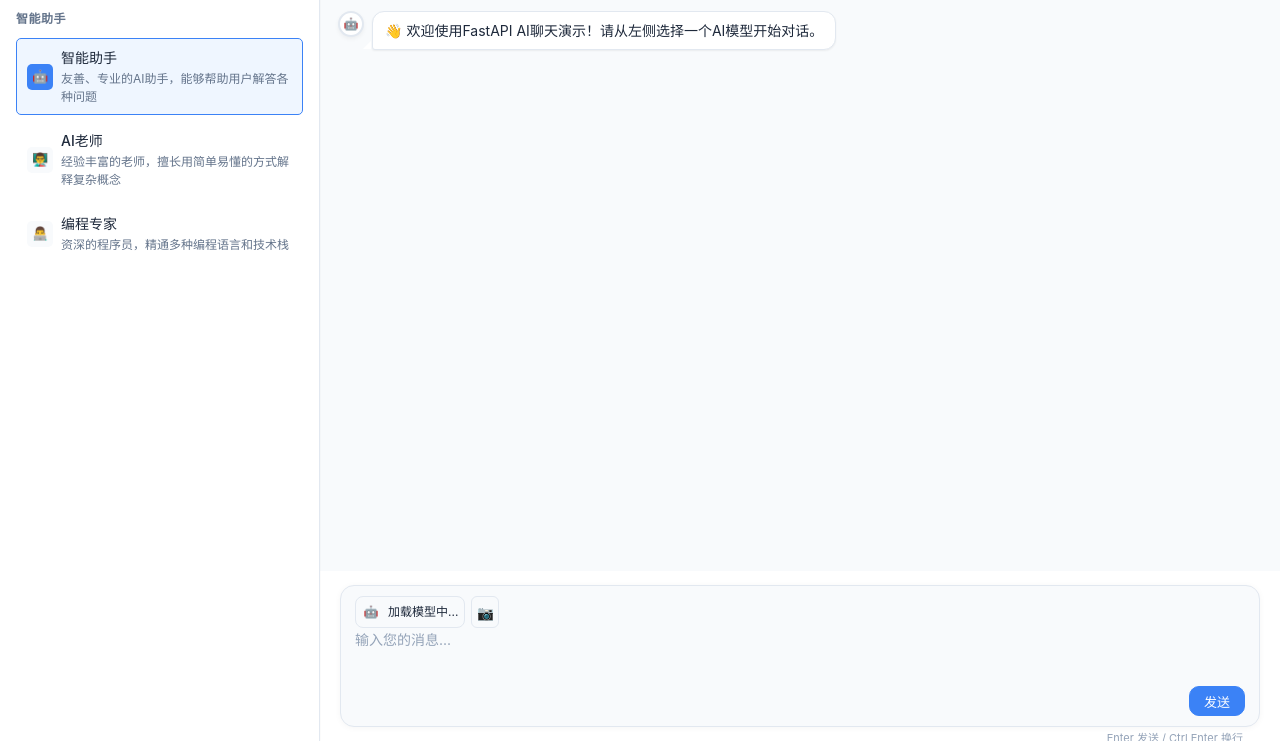
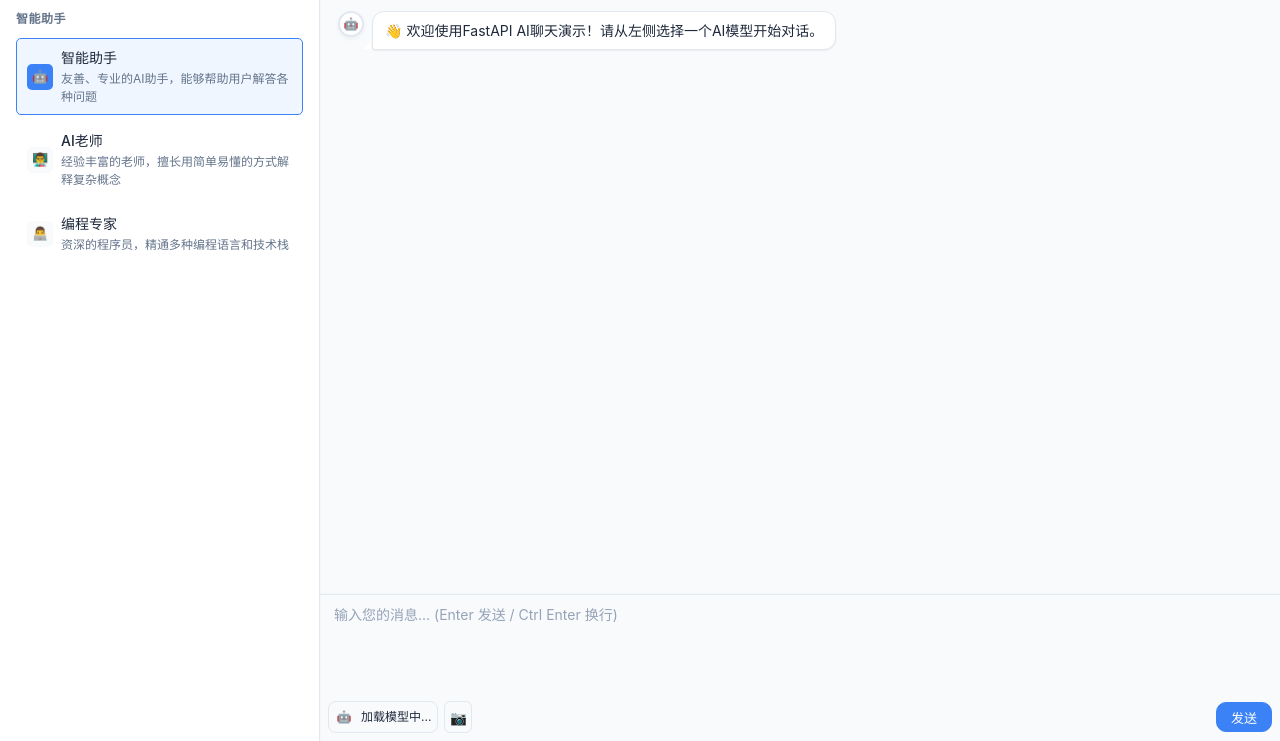
Before and after one commit to wayn111/fastapi-ai-chat-demo, a plain HTML site: page static/index.html in a window 1280 px wide. Shown: the part 59-800 px from the top of the page. Drawn offline with Linux system fonts and the light colour scheme; no server answers.

Commit message:
refactor(ui): 优化聊天输入框的布局和样式
调整输入框结构，移除多余的内边距和边框样式，增加输入区域高度
将控制按钮重新布局为左右两侧，并固定在输入框底部
更新占位符文本以包含快捷键提示

```diff
--- a/static/index.html
+++ b/static/index.html
@@ -705,34 +705,28 @@
             background: var(--surface);
             position: relative;
             z-index: 5;
-            padding: 14px 20px;
         }
 
         .input-container {
             position: relative;
             display: flex;
             flex-direction: column;
+            width: 100%;
             background: var(--background);
-            border: 1px solid var(--border);
-            border-radius: 14px;
+            border-top: 1px solid var(--border);
             padding: 10px 14px;
             transition: all var(--transition-fast);
             box-shadow: 0 1px 6px rgba(0, 0, 0, 0.04);
-        }
-
-        .enter-tip {
-            position: absolute;
-            right: 16px;
-            bottom: -20px;
-            font-size: 11px;
-            color: var(--text-tertiary);
-            pointer-events: none;
         }
 
         .input-container:focus-within {
             border-color: var(--primary);
             background: var(--surface);
             box-shadow: 0 0 0 2px rgba(59, 130, 246, 0.08), 0 2px 8px rgba(0, 0, 0, 0.06);
+        }
+
+        .main-input-wrapper {
+            width: 100%;
         }
 
         .chat-input textarea {
@@ -743,36 +737,45 @@
             font-size: 14px;
             color: var(--text-primary);
             resize: none;
-            min-height: 50px;
-            max-height: 140px;
+            min-height: 120px;
+            max-height: 240px;
             overflow-y: auto;
-            margin-bottom: 6px;
             line-height: 1.4;
             font-family: inherit;
+            padding-bottom: 40px;
         }
 
         .chat-input textarea::placeholder {
             color: var(--text-tertiary);
         }
 
-        .controls-section {
+        .input-controls {
+            position: absolute;
+            bottom: 8px;
+            left: 0;
+            right: 0;
+            display: flex;
+            align-items: center;
+            justify-content: space-between;
+            padding: 0 8px;
+        }
+
+        .left-controls {
             display: flex;
             align-items: center;
             gap: 6px;
-            margin-bottom: 2px;
-        }
-
-        .controls-section > div {
+        }
+
+        .right-controls {
+            display: flex;
+            align-items: center;
+        }
+
+        .left-controls > div {
             height: 32px;
             display: flex;
             align-items: center;
             justify-content: center;
-        }
-
-        .send-section {
-            display: flex;
-            justify-content: flex-end;
-            width: 100%;
         }
 
         .controls-group {
@@ -1492,7 +1495,10 @@
 
             <div class="chat-input">
                 <div class="input-container">
-                    <div class="controls-section">
+                    <div class="main-input-wrapper">
+                        <textarea id="messageInput" placeholder="输入您的消息... (Enter 发送 / Ctrl Enter 换行)" onkeypress="handleKeyPress(event)"></textarea>
+                        <div class="input-controls">
+                            <div class="left-controls">
                                 <div class="custom-select-wrapper">
                                     <select id="modelSelect" class="model-selector" style="display: none;">
                                         <option value="">🔄 加载模型中...</option>
@@ -1513,15 +1519,15 @@
                                     </div>
                                 </div>
                             </div>
-                    <textarea id="messageInput" placeholder="输入您的消息..." onkeypress="handleKeyPress(event)"></textarea>
-                    <div class="image-preview" id="imagePreview">
-                        <!-- 图片预览将在这里显示 -->
-                    </div>
-                    <div class="enter-tip">Enter 发送 / Ctrl Enter 换行</div>
-                    <div class="send-section">
+                            <div class="right-controls">
                                 <button class="send-button" id="sendButton" onclick="sendMessage()">
                                     发送
                                 </button>
+                            </div>
+                        </div>
+                    </div>
+                    <div class="image-preview" id="imagePreview">
+                        <!-- 图片预览将在这里显示 -->
                     </div>
                 </div>
             </div>
```
Lines whose indentation alone changed are shown as unchanged.
